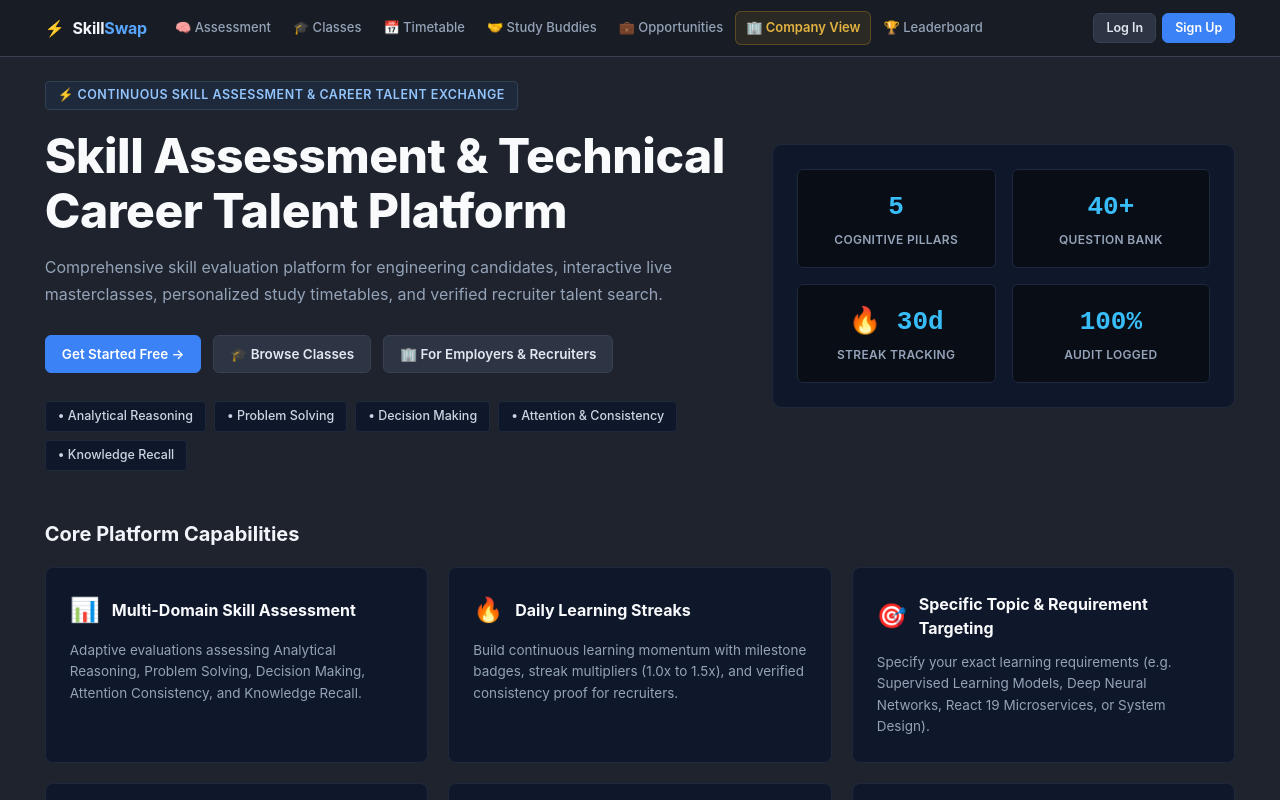
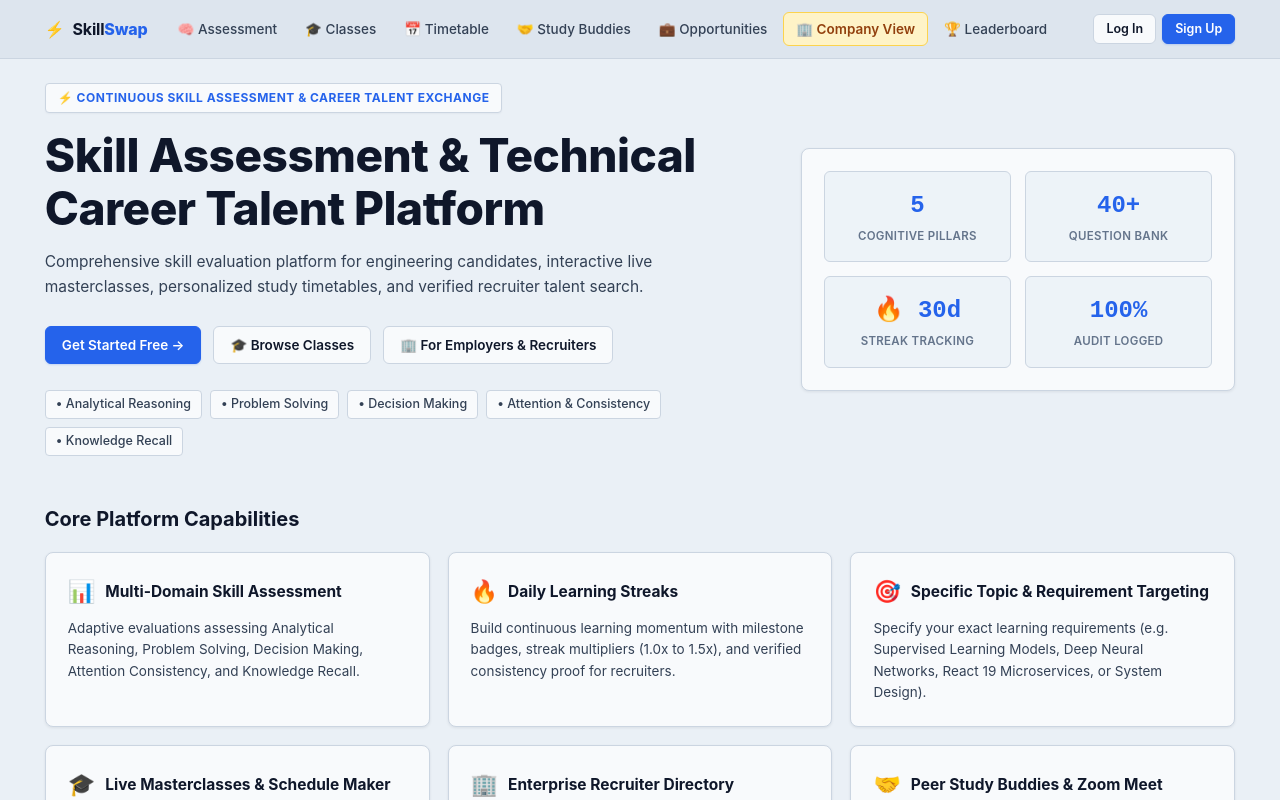
Before and after one commit to Tharuni-09/Skill_Exchange_Platform, a React (Vite) app in the folder client/: page / in a window 1280 px wide. Shown: the top 800 px of the page. Built offline with nearby package versions, Linux system fonts and the light colour scheme.

Commit message:
style: switch to soft mist-slate light theme (non-white, non-glare)

```diff
--- a/client/src/components/Header.css
+++ b/client/src/components/Header.css
@@ -13,7 +13,7 @@
   max-width: 100%;
   margin: 0;
   padding: 0 var(--page-padding-x);
-  height: 56px;
+  height: 58px;
   display: flex;
   align-items: center;
   gap: 18px;
@@ -37,62 +37,52 @@
 }
 .logo-icon {
   font-size: 16px;
-  color: var(--primary-light);
+  color: var(--primary);
 }
 .logo-accent {
-  color: #58a6ff;
-  font-weight: 700;
+  color: var(--primary);
+  font-weight: 800;
 }
 
 /* Desktop Nav */
 .desktop-nav {
   display: flex;
   align-items: center;
-  gap: 2px;
+  gap: 4px;
   flex: 1;
 }
 
 .nav-link {
-  padding: 6px 10px;
+  padding: 6px 12px;
   border-radius: 6px;
   color: var(--text-secondary);
   text-decoration: none;
-  font-size: 13px;
+  font-size: 13.5px;
   font-weight: 500;
   transition: all var(--transition);
   white-space: nowrap;
 }
 .nav-link:hover {
-  background: var(--bg-card-light);
+  background: var(--bg-card-hover);
   color: var(--text-primary);
   text-decoration: none;
 }
 .nav-link.active {
-  background: var(--bg-card-light);
-  color: #58a6ff;
+  background: #ffffff;
+  color: var(--primary);
   font-weight: 600;
-}
-
-.nav-link.ml-models-nav {
-  color: #58a6ff;
-  background: rgba(56, 139, 253, 0.1);
-  border: 1px solid rgba(56, 139, 253, 0.3);
-  font-weight: 600;
-}
-.nav-link.ml-models-nav:hover,
-.nav-link.ml-models-nav.active {
-  background: rgba(56, 139, 253, 0.2);
+  box-shadow: 0 1px 2px rgba(15, 23, 42, 0.05);
 }
 
 .nav-link.highlight-nav {
-  color: #e3b341;
-  background: rgba(210, 153, 34, 0.1);
-  border: 1px solid rgba(210, 153, 34, 0.3);
+  color: #92400e;
+  background: #fef3c7;
+  border: 1px solid #fcd34d;
   font-weight: 600;
 }
 .nav-link.highlight-nav:hover,
 .nav-link.highlight-nav.active {
-  background: rgba(210, 153, 34, 0.2);
+  background: #fde68a;
 }
 
 /* Header Actions */
@@ -114,13 +104,13 @@
   display: flex;
   align-items: center;
   gap: 4px;
-  background: rgba(210, 153, 34, 0.15);
-  border: 1px solid rgba(210, 153, 34, 0.35);
-  padding: 3px 8px;
+  background: #fef3c7;
+  border: 1px solid #fcd34d;
+  padding: 4px 9px;
   border-radius: 4px;
   font-size: 12px;
   font-weight: 700;
-  color: #e3b341;
+  color: #92400e;
   cursor: default;
 }
 
@@ -128,8 +118,8 @@
   display: inline-block;
   font-size: 11px;
   font-weight: 700;
-  color: #e3b341;
-  background: rgba(210, 153, 34, 0.15);
+  color: #92400e;
+  background: #fef3c7;
   padding: 2px 6px;
   border-radius: 3px;
   margin-top: 4px;
@@ -144,21 +134,22 @@
   display: flex;
   align-items: center;
   gap: 8px;
-  background: var(--bg-card);
+  background: #ffffff;
   border: 1px solid var(--border);
   border-radius: 6px;
-  padding: 4px 8px;
+  padding: 4px 10px;
   color: var(--text-primary);
   cursor: pointer;
   transition: all var(--transition);
+  box-shadow: 0 1px 2px rgba(15, 23, 42, 0.05);
 }
 .user-badge:hover {
-  border-color: var(--primary-light);
+  border-color: var(--primary);
 }
 
 .avatar {
-  width: 24px;
-  height: 24px;
+  width: 26px;
+  height: 26px;
   border-radius: 50%;
   background: var(--primary);
   display: flex;
@@ -182,7 +173,7 @@
 }
 .user-role {
   font-size: 10.5px;
-  color: var(--text-secondary);
+  color: var(--text-muted);
 }
 
 .chevron {
@@ -196,10 +187,10 @@
   top: calc(100% + 6px);
   right: 0;
   min-width: 240px;
-  background: var(--bg-card);
+  background: #ffffff;
   border: 1px solid var(--border);
   border-radius: 6px;
-  box-shadow: 0 8px 24px rgba(0, 0, 0, 0.5);
+  box-shadow: 0 8px 24px rgba(15, 23, 42, 0.12);
   animation: fadeIn 0.12s ease;
   z-index: 200;
   overflow: hidden;
@@ -210,10 +201,11 @@
   align-items: center;
   gap: 10px;
   padding: 12px 14px;
+  background: var(--bg-card-light);
 }
 .avatar-lg {
-  width: 34px;
-  height: 34px;
+  width: 36px;
+  height: 36px;
   border-radius: 50%;
   background: var(--primary);
   display: flex;
@@ -225,13 +217,13 @@
   flex-shrink: 0;
 }
 .dropdown-name {
-  font-size: 13px;
+  font-size: 13.5px;
   font-weight: 600;
   color: var(--text-primary);
 }
 .dropdown-email {
   font-size: 11px;
-  color: var(--text-secondary);
+  color: var(--text-muted);
 }
 
 .dropdown-divider {
@@ -244,10 +236,10 @@
   display: flex;
   align-items: center;
   gap: 8px;
-  padding: 8px 14px;
+  padding: 9px 14px;
   color: var(--text-secondary);
   text-decoration: none;
-  font-size: 12.5px;
+  font-size: 13px;
   font-weight: 500;
   transition: all var(--transition);
   background: none;
@@ -257,13 +249,13 @@
   cursor: pointer;
 }
 .dropdown-item:hover {
-  background: #21262d;
+  background: var(--bg-card-hover);
   color: var(--text-primary);
   text-decoration: none;
 }
 .dropdown-item.danger:hover {
-  background: rgba(248, 81, 73, 0.15);
-  color: #ff7b72;
+  background: #fee2e2;
+  color: #dc2626;
 }
 
 .logged-out-actions {
--- a/client/src/index.css
+++ b/client/src/index.css
@@ -1,4 +1,4 @@
-/* Global CSS – Minimal Mid-Tone Dark Theme (Comfortable slate/charcoal in-between dark & light) */
+/* Global CSS – Soft Muted Light Theme (Gentle mist slate: light, but NOT white) */
 
 *, *::before, *::after {
   box-sizing: border-box;
@@ -7,35 +7,35 @@
 }
 
 :root {
-  /* Minimal in-between dark palette: balanced, comfortable matte slate */
-  --primary:        #3b82f6;
-  --primary-hover:  #2563eb;
-  --primary-light:  #60a5fa;
-  --secondary:      #10b981;
-  --secondary-hover:#059669;
-  --accent:         #f59e0b;
-  --danger:         #ef4444;
-  --danger-hover:   #dc2626;
+  /* Soft, non-glare light theme palette (Gentle mist slate, distinctly NOT harsh white) */
+  --primary:        #2563eb;
+  --primary-hover:  #1d4ed8;
+  --primary-light:  #1d4ed8;
+  --secondary:      #059669;
+  --secondary-hover:#047857;
+  --accent:         #d97706;
+  --danger:         #dc2626;
+  --danger-hover:   #b91c1c;
 
-  --bg-dark:        #1e232d;      /* Mid-tone slate: not pitch black, pleasant in-between */
-  --bg-header:      #181c24;      /* Recessed header */
-  --bg-card:        #252c38;      /* Clean elevated slate card */
-  --bg-card-light:  #2d3544;      /* Subtle lighter layer */
-  --bg-card-hover:  #343e50;
-  --bg-input:       #191e26;      /* Recessed clean input */
+  --bg-dark:        #eaf0f6;      /* Soft mist slate background: gentle light, NOT harsh white */
+  --bg-header:      #dde5ee;      /* Elegant structured top navigation */
+  --bg-card:        #f8fafc;      /* Clean elevated soft card */
+  --bg-card-light:  #edf3f8;      /* Subtle lighter layer for pills and hover */
+  --bg-card-hover:  #e2ebf3;
+  --bg-input:       #ffffff;      /* Crisp legible form controls */
 
-  --text-primary:   #f1f5f9;      /* Crisp soft white */
-  --text-secondary: #94a3b8;      /* Muted readable slate */
-  --text-muted:     #6b788e;
+  --text-primary:   #0f172a;      /* Deep high-contrast slate navy for maximum legibility */
+  --text-secondary: #334155;      /* Readable mid-slate */
+  --text-muted:     #64748b;
 
-  --border:         #374151;      /* Crisp 1px structural border */
-  --border-light:   #475569;
+  --border:         #cbd5e1;      /* Crisp 1px structural border */
+  --border-light:   #94a3b8;
 
   --radius:         6px;
   --radius-lg:      8px;
 
-  --shadow:         0 1px 3px rgba(0, 0, 0, 0.2);
-  --shadow-lg:      0 6px 18px rgba(0, 0, 0, 0.25);
+  --shadow:         0 1px 3px rgba(15, 23, 42, 0.08);
+  --shadow-lg:      0 4px 14px rgba(15, 23, 42, 0.12);
   --transition:     0.15s ease;
 
   /* Standard unified full-screen horizontal padding across Header and all screens */
@@ -67,11 +67,11 @@ body {
 }
 
 a {
-  color: var(--primary-light);
+  color: var(--primary);
   text-decoration: none;
 }
 a:hover {
-  color: #93c5fd;
+  color: var(--primary-hover);
   text-decoration: underline;
 }
 
@@ -93,7 +93,7 @@ input, select, textarea {
   box-sizing: border-box;
 }
 
-/* Buttons: Solid, clean, professional controls */
+/* Buttons: Solid, crisp, professional controls */
 .btn {
   display: inline-flex;
   align-items: center;
@@ -113,6 +113,7 @@ input, select, textarea {
   background: var(--primary);
   color: #ffffff;
   border-color: var(--primary);
+  box-shadow: 0 1px 2px rgba(37, 99, 235, 0.2);
 }
 .btn-primary:hover {
   background: var(--primary-hover);
@@ -121,13 +122,13 @@ input, select, textarea {
 }
 
 .btn-secondary {
-  background: var(--bg-card-light);
-  color: #e2e8f0;
+  background: var(--bg-card);
+  color: var(--text-primary);
   border: 1px solid var(--border);
 }
 .btn-secondary:hover {
   background: var(--bg-card-hover);
-  color: #ffffff;
+  color: var(--text-primary);
   text-decoration: none;
 }
 
@@ -162,16 +163,17 @@ input, select, textarea {
   transform: none !important;
 }
 
-/* Cards: Solid mid-tone slate surface */
+/* Cards: Solid clean card surface with crisp border */
 .card {
   background: var(--bg-card);
   border: 1px solid var(--border);
   border-radius: var(--radius-lg);
   padding: 22px;
   box-sizing: border-box;
+  box-shadow: var(--shadow);
 }
 
-/* Badges */
+/* Badges: Clean pastel chips with strong readable contrast */
 .badge {
   display: inline-flex;
   align-items: center;
@@ -182,15 +184,15 @@ input, select, textarea {
   font-weight: 600;
 }
 
-.badge-primary { background: rgba(59, 130, 246, 0.18); color: #93c5fd; border: 1px solid rgba(59, 130, 246, 0.4); }
-.badge-success { background: rgba(16, 185, 129, 0.18); color: #6ee7b7; border: 1px solid rgba(16, 185, 129, 0.4); }
-.badge-warning { background: rgba(245, 158, 11, 0.18); color: #fde68a; border: 1px solid rgba(245, 158, 11, 0.4); }
-.badge-danger  { background: rgba(239, 68, 68, 0.18);  color: #fca5a5; border: 1px solid rgba(239, 68, 68, 0.4); }
+.badge-primary { background: #dbeafe; color: #1e40af; border: 1px solid #93c5fd; }
+.badge-success { background: #d1fae5; color: #065f46; border: 1px solid #6ee7b7; }
+.badge-warning { background: #fef3c7; color: #92400e; border: 1px solid #fcd34d; }
+.badge-danger  { background: #fee2e2; color: #991b1b; border: 1px solid #fca5a5; }
 
 /* Text Gradient: Solid crisp contrast */
 .text-gradient {
-  color: #60a5fa;
-  font-weight: 700;
+  color: #1d4ed8;
+  font-weight: 800;
   background: none;
   -webkit-text-fill-color: initial;
 }
@@ -198,7 +200,7 @@ input, select, textarea {
 .section-title {
   font-size: 20px;
   font-weight: 700;
-  color: #f1f5f9;
+  color: #0f172a;
   margin-bottom: 18px;
 }
 
@@ -231,13 +233,13 @@ input, select, textarea {
 .form-group textarea:focus {
   outline: none;
   border-color: var(--primary);
-  box-shadow: 0 0 0 2px rgba(59, 130, 246, 0.2);
+  box-shadow: 0 0 0 2px rgba(37, 99, 235, 0.15);
 }
 
 .error-msg {
-  background: rgba(239, 68, 68, 0.15);
-  border: 1px solid var(--danger);
-  color: #fca5a5;
+  background: #fee2e2;
+  border: 1px solid #f87171;
+  color: #991b1b;
   padding: 10px 14px;
   border-radius: var(--radius);
   font-size: 13px;
@@ -245,9 +247,9 @@ input, select, textarea {
 }
 
 .success-msg {
-  background: rgba(16, 185, 129, 0.15);
-  border: 1px solid var(--secondary);
-  color: #6ee7b7;
+  background: #d1fae5;
+  border: 1px solid #34d399;
+  color: #065f46;
   padding: 10px 14px;
   border-radius: var(--radius);
   font-size: 13px;
@@ -268,7 +270,7 @@ input, select, textarea {
 .spinner {
   width: 32px;
   height: 32px;
-  border: 3px solid var(--border);
+  border: 3px solid #cbd5e1;
   border-top-color: var(--primary);
   border-radius: 50%;
   animation: spin 0.8s linear infinite;
--- a/client/src/pages/Hero.css
+++ b/client/src/pages/Hero.css
@@ -1,7 +1,7 @@
-/* Professional Engineering Platform - Hero Styles */
+/* Professional Engineering Platform - Hero Styles (Soft Light Theme) */
 .hero-page {
   width: 100%;
-  min-height: calc(100vh - 60px);
+  min-height: calc(100vh - 58px);
   box-sizing: border-box;
 }
 
@@ -15,7 +15,7 @@
 
 .hero-grid-main {
   display: grid;
-  grid-template-columns: 1.2fr 0.8fr;
+  grid-template-columns: 1.25fr 0.75fr;
   gap: 32px;
   align-items: center;
 }
@@ -24,32 +24,33 @@
   display: inline-flex;
   align-items: center;
   gap: 8px;
-  background: #1e293b;
-  border: 1px solid #334155;
-  color: #93c5fd;
-  padding: 4px 12px;
+  background: var(--bg-card);
+  border: 1px solid var(--border);
+  color: var(--primary);
+  padding: 5px 12px;
   border-radius: 4px;
-  font-size: 12.5px;
-  font-weight: 600;
-  margin-bottom: 18px;
+  font-size: 12px;
+  font-weight: 700;
+  margin-bottom: 16px;
   text-transform: uppercase;
   letter-spacing: 0.5px;
+  box-shadow: 0 1px 2px rgba(15, 23, 42, 0.04);
 }
 
 .hero-main-title {
-  font-size: clamp(32px, 3.8vw, 48px);
+  font-size: clamp(32px, 3.8vw, 46px);
   font-weight: 800;
   line-height: 1.15;
-  color: #f8fafc;
-  margin-bottom: 16px;
+  color: var(--text-primary);
+  margin-bottom: 14px;
   letter-spacing: -0.5px;
 }
 
 .hero-main-desc {
-  font-size: 16px;
-  color: #94a3b8;
+  font-size: 15.5px;
+  color: var(--text-secondary);
   line-height: 1.65;
-  margin-bottom: 28px;
+  margin-bottom: 26px;
   max-width: 650px;
 }
 
@@ -57,12 +58,12 @@
   display: flex;
   gap: 12px;
   flex-wrap: wrap;
-  margin-bottom: 28px;
+  margin-bottom: 26px;
 }
 
 .hero-action-btn {
-  padding: 12px 24px;
-  font-size: 14.5px;
+  padding: 10px 22px;
+  font-size: 14px;
 }
 
 .hero-domain-row {
@@ -75,228 +76,131 @@
   display: inline-flex;
   align-items: center;
   gap: 6px;
-  background: #0f172a;
-  border: 1px solid #1e293b;
-  padding: 5px 12px;
+  background: var(--bg-card);
+  border: 1px solid var(--border);
+  padding: 4px 10px;
   border-radius: 4px;
   font-size: 12.5px;
-  color: #cbd5e1;
+  color: var(--text-secondary);
   font-weight: 500;
 }
 
 /* Right KPI Box */
 .hero-kpi-panel {
-  background: #0f172a;
-  border: 1px solid #1e293b;
-  border-radius: 10px;
-  padding: 24px;
+  background: var(--bg-card);
+  border: 1px solid var(--border);
+  border-radius: 8px;
+  padding: 22px;
   display: grid;
   grid-template-columns: 1fr 1fr;
-  gap: 16px;
+  gap: 14px;
+  box-shadow: var(--shadow);
 }
 
 .kpi-stat-box {
-  background: #090d16;
-  border: 1px solid #1e293b;
+  background: var(--bg-card-light);
+  border: 1px solid var(--border);
   border-radius: 6px;
-  padding: 18px 16px;
+  padding: 16px 14px;
   text-align: center;
 }
 
 .kpi-stat-num {
-  font-size: 26px;
+  font-size: 24px;
   font-weight: 800;
-  color: #38bdf8;
+  color: var(--primary);
   margin-bottom: 4px;
   font-family: monospace;
 }
 
 .kpi-stat-lbl {
-  font-size: 12px;
-  color: #94a3b8;
+  font-size: 11.5px;
+  color: var(--text-muted);
   font-weight: 600;
   text-transform: uppercase;
   letter-spacing: 0.3px;
 }
 
-/* ML Pipeline Status Bar */
-.ml-status-bar {
-  background: #090d16;
-  border-top: 1px solid #1e293b;
-  border-bottom: 1px solid #1e293b;
-  padding: 18px 0;
-  margin-top: 10px;
-  margin-bottom: 30px;
-}
-
-.ml-status-flex {
-  display: flex;
-  align-items: center;
-  justify-content: space-between;
-  gap: 20px;
-  flex-wrap: wrap;
-}
-
-.ml-status-title {
-  font-size: 13.5px;
-  font-weight: 700;
-  color: #e2e8f0;
-  display: flex;
-  align-items: center;
-  gap: 8px;
-}
-
-.ml-status-chips {
-  display: flex;
-  gap: 16px;
-  flex-wrap: wrap;
-}
-
-.ml-chip-item {
-  font-size: 13px;
-  color: #94a3b8;
-}
-.ml-chip-item strong {
-  color: #f1f5f9;
-  font-family: monospace;
-}
-
 /* Features Grid */
 .features-section-clean {
-  padding: 30px 0;
+  padding: 24px 0 32px;
 }
 
 .features-grid-clean {
   display: grid;
   grid-template-columns: repeat(3, 1fr);
-  gap: 20px;
-  margin-top: 18px;
+  gap: 18px;
+  margin-top: 16px;
 }
 
 .feature-box-clean {
-  background: #0f172a;
-  border: 1px solid #1e293b;
+  background: var(--bg-card);
+  border: 1px solid var(--border);
   border-radius: 8px;
-  padding: 24px;
-  transition: border-color var(--transition);
+  padding: 22px;
+  box-shadow: var(--shadow);
+  transition: all var(--transition);
 }
 
 .feature-box-clean:hover {
-  border-color: #334155;
-  background: #111a2e;
+  border-color: var(--border-light);
+  transform: translateY(-2px);
+  box-shadow: var(--shadow-lg);
 }
 
 .fbc-header {
   display: flex;
   align-items: center;
-  gap: 12px;
-  margin-bottom: 12px;
+  gap: 10px;
+  margin-bottom: 10px;
 }
 
 .fbc-icon {
-  font-size: 24px;
+  font-size: 22px;
 }
 
 .fbc-title {
-  font-size: 16px;
+  font-size: 15.5px;
   font-weight: 700;
-  color: #f8fafc;
+  color: var(--text-primary);
   margin: 0;
 }
 
 .fbc-desc {
   font-size: 13.5px;
-  color: #94a3b8;
+  color: var(--text-secondary);
   line-height: 1.6;
-}
-
-/* Kaggle Datasets Showcase */
-.kaggle-section-clean {
-  padding: 30px 0 40px;
-}
-
-.kaggle-grid-clean {
-  display: grid;
-  grid-template-columns: repeat(3, 1fr);
-  gap: 20px;
-  margin-top: 18px;
-}
-
-.kaggle-card-clean {
-  background: #0f172a;
-  border: 1px solid #1e293b;
-  border-radius: 8px;
-  padding: 22px;
-  display: flex;
-  flex-direction: column;
-  justify-content: space-between;
-}
-
-.kcc-top {
-  display: flex;
-  justify-content: space-between;
-  align-items: flex-start;
-  margin-bottom: 10px;
-}
-
-.kcc-name {
-  font-size: 15px;
-  font-weight: 700;
-  color: #f8fafc;
-  margin: 0 0 4px;
-}
-
-.kcc-source {
-  font-size: 11.5px;
-  color: #38bdf8;
-  font-weight: 600;
-}
-
-.kcc-desc {
-  font-size: 13px;
-  color: #94a3b8;
-  line-height: 1.55;
-  margin-bottom: 16px;
-}
-
-.kcc-footer {
-  border-top: 1px solid #1e293b;
-  padding-top: 12px;
-  display: flex;
-  justify-content: space-between;
-  align-items: center;
-  font-size: 12px;
-  color: #cbd5e1;
 }
 
 /* Recruiter Banner */
 .recruiter-section-clean {
-  margin: 20px 0 40px;
+  margin: 16px 0 40px;
 }
 
 .recruiter-banner-clean {
-  background: #0f172a;
-  border: 1px solid #1e293b;
-  border-left: 4px solid #38bdf8;
+  background: var(--bg-card);
+  border: 1px solid var(--border);
+  border-left: 4px solid var(--primary);
   border-radius: 8px;
-  padding: 32px 36px;
+  padding: 28px 32px;
   display: flex;
   justify-content: space-between;
   align-items: center;
-  gap: 24px;
+  gap: 20px;
   flex-wrap: wrap;
+  box-shadow: var(--shadow);
 }
 
 .rbc-content h2 {
-  font-size: 22px;
+  font-size: 20px;
   font-weight: 800;
-  color: #f8fafc;
-  margin: 0 0 8px;
+  color: var(--text-primary);
+  margin: 0 0 6px;
 }
 
 .rbc-content p {
-  color: #94a3b8;
-  font-size: 14.5px;
+  color: var(--text-secondary);
+  font-size: 14px;
   max-width: 750px;
   line-height: 1.6;
   margin: 0;
@@ -305,7 +209,6 @@
 @media (max-width: 1024px) {
   .hero-grid-main { grid-template-columns: 1fr; }
   .features-grid-clean { grid-template-columns: repeat(2, 1fr); }
-  .kaggle-grid-clean { grid-template-columns: 1fr; }
 }
 
 @media (max-width: 640px) {
```
